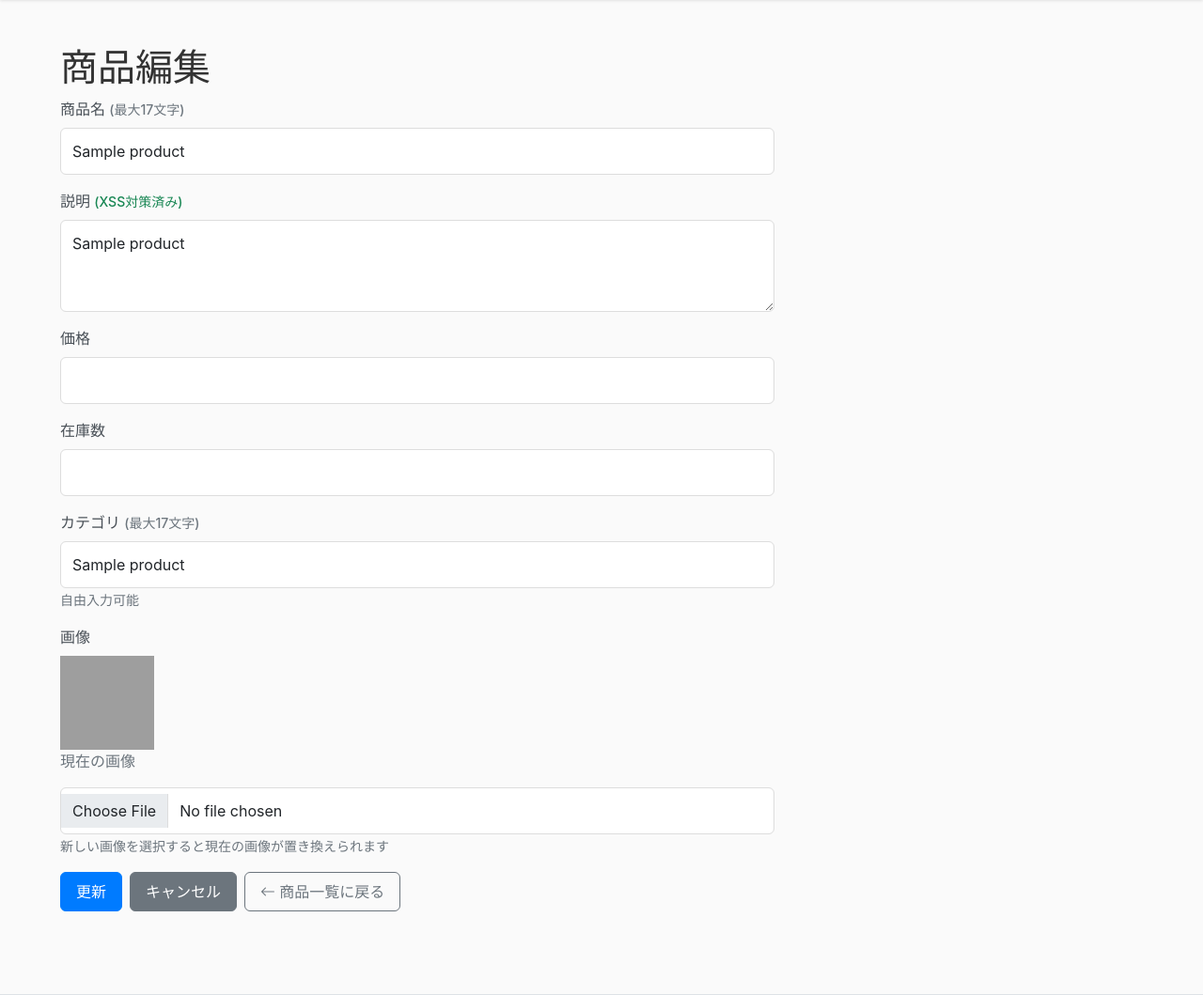
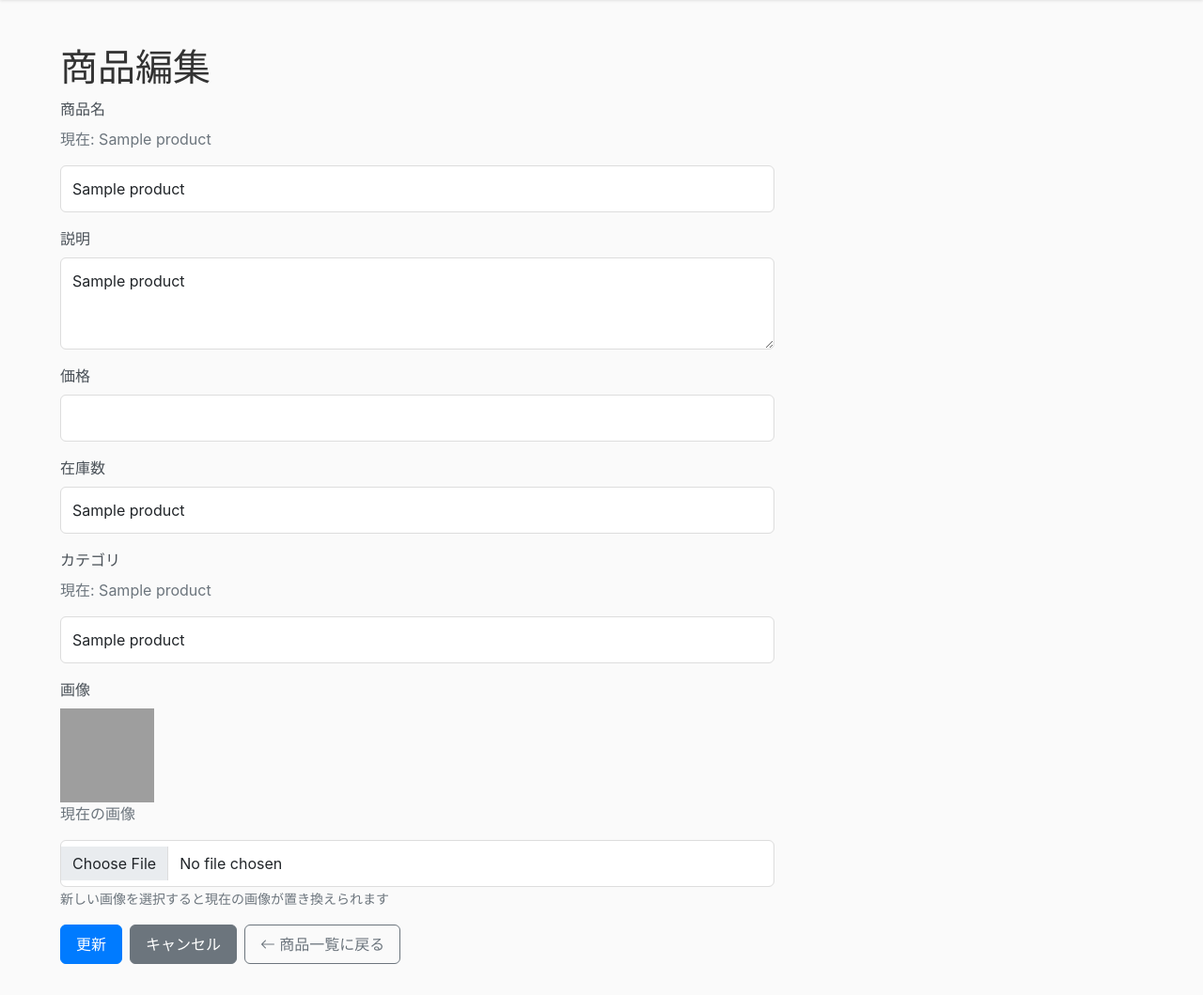
Before and after one commit to tmakxss/vulnerable-shopping-mall2, a Flask app: template app/templates/admin/edit_product.html in a window 1280 px wide. Shown: the part 63-1122 px from the top of the page at 94% size. Run offline with Flask 3, Linux system fonts and the light colour scheme; the template is opened without the code that fills it: most values are stand-ins (such as "Sample title", 1, 10 or a date in 2020); some libraries are stand-ins or nearby versions; grey boxes are pictures that could not be loaded.

Commit message:
Add XSS reflection points in product edit form
- Add 'Current: [product_name]' display using |safe filter in edit form
- Add 'Current: [category]' display using |safe filter in edit form
- Remove all XSS hint text from form labels
- Fix character limits (name: 18, others: 17)
- Update demo script to focus on edit form XSS reflection
- Enable XSS execution in edit form display areas while keeping input values safe

XSS reflection points:
- Edit form: 'Current: {{ product[1] | safe }}' for product name
- Edit form: 'Current: {{ product[5] | safe }}' for category
- Product list: name, category, stock fields with |safe filter

```diff
--- a/app/templates/admin/add_product.html
+++ b/app/templates/admin/add_product.html
@@ -7,20 +7,20 @@ content %}
     <div class="col-md-8">
       <form method="POST" enctype="multipart/form-data">
         <div class="form-group">
-          <label for="name">商品名 <small class="text-muted">(最大17文字)</small></label>
+          <label for="name">商品名</label>
           <input
             type="text"
             class="form-control"
             id="name"
             name="name"
             value="{{ form_data.name if form_data else '' }}"
-            maxlength="17"
+            maxlength="18"
             required
           />
         </div>
 
         <div class="form-group">
-          <label for="description">説明 <small class="text-success">(XSS対策済み)</small></label>
+          <label for="description">説明</label>
           <textarea
             class="form-control"
             id="description"
--- a/app/templates/admin/edit_product.html
+++ b/app/templates/admin/edit_product.html
@@ -8,12 +8,13 @@
     <div class="col-md-8">
       <form method="POST" enctype="multipart/form-data">
         <div class="mb-3">
-          <label for="name" class="form-label">商品名 <small class="text-muted">(最大17文字)</small></label>
-          <input type="text" class="form-control" id="name" name="name" value="{{ product[1] }}" maxlength="17" required>
+          <label for="name" class="form-label">商品名</label>
+          <p class="text-muted">現在: {{ product[1] | safe }}</p>
+          <input type="text" class="form-control" id="name" name="name" value="{{ product[1] }}" maxlength="18" required>
         </div>
 
         <div class="mb-3">
-          <label for="description" class="form-label">説明 <small class="text-success">(XSS対策済み)</small></label>
+          <label for="description" class="form-label">説明</label>
           <textarea class="form-control" id="description" name="description" rows="3" required>{{ product[2] }}</textarea>
         </div>
 
@@ -24,13 +25,13 @@
 
         <div class="mb-3">
           <label for="stock" class="form-label">在庫数</label>
-          <input type="number" class="form-control" id="stock" name="stock" value="{{ product[4] }}" required>
+          <input type="text" class="form-control" id="stock" name="stock" value="{{ product[4] }}" maxlength="17" required>
         </div>
 
         <div class="mb-3">
-          <label for="category" class="form-label">カテゴリ <small class="text-muted">(最大17文字)</small></label>
+          <label for="category" class="form-label">カテゴリ</label>
+          <p class="text-muted">現在: {{ product[5] | safe }}</p>
           <input type="text" class="form-control" id="category" name="category" value="{{ product[5] }}" maxlength="17" required>
-          <small class="form-text text-muted">自由入力可能</small>
         </div>
 
         <div class="mb-3">
```
Also changed, not shown: product_edit_xss_demo.py (+13 -7 lines).
